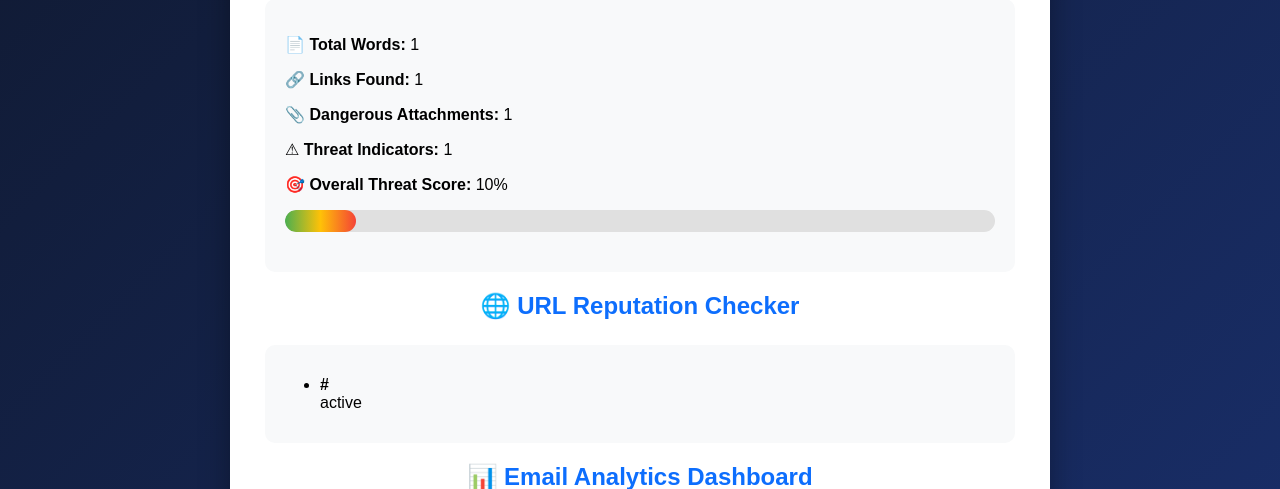
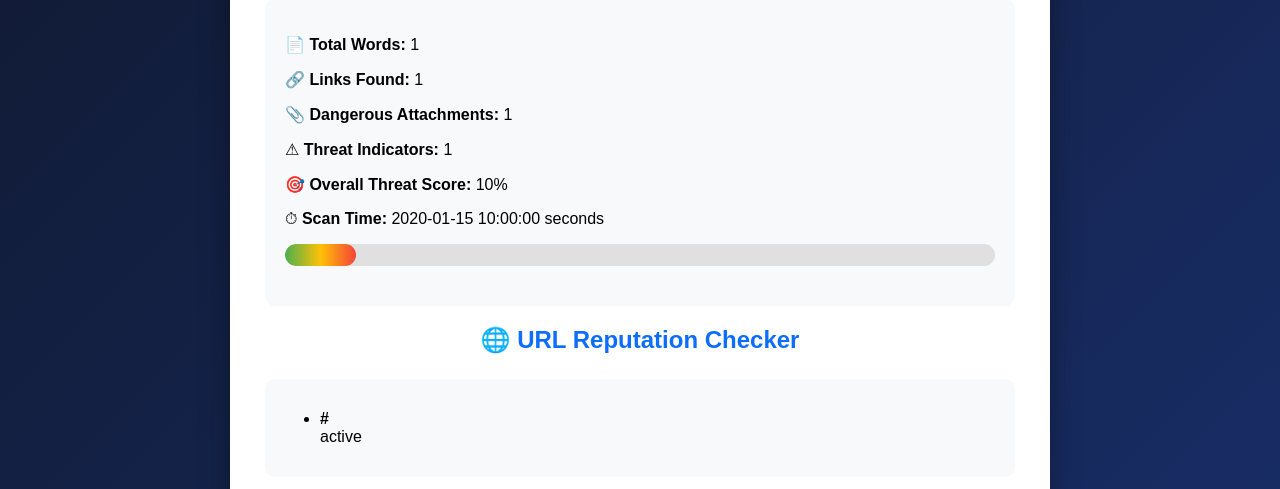
Before and after one commit to fazeen-max/AI_Phishing_Email_Detector, a Flask app: template templates/result.html in a window 1280 px wide. Shown: the part 488-977 px from the top of the page. Run offline with Flask 3, Linux system fonts and the light colour scheme; the template is opened without the code that fills it: most values are stand-ins (such as "Sample title", 1, 10 or a date in 2020).

Commit message:
Add email scan time  feature

```diff
--- a/app.py
+++ b/app.py
@@ -1,11 +1,13 @@
 from flask import Flask, render_template, request, send_file
 import re
+import time
 from pdf_report import generate_report
 app = Flask(__name__)
 @app.route("/", methods=["GET", "POST"])
 def home():
 
     if request.method == "POST":
+        start_time = time.time()
 
         # -----------------------------
         # Get Form Data
@@ -191,9 +193,11 @@ def home():
                 "before sharing sensitive information."
             )
 
+
         # -----------------------------
         # Show Results
         # -----------------------------
+        scan_time = round(time.time() - start_time, 3)
         return render_template(
             "result.html",
             risk=risk,
@@ -206,6 +210,7 @@ def home():
             url_results=url_results,
             threat_count=threat_count,
             header_results=header_results,
+            scan_time=scan_time,
         )
 
     return render_template("index.html")
--- a/templates/result.html
+++ b/templates/result.html
@@ -65,6 +65,7 @@
 <p>⚠ <strong>Threat Indicators:</strong> {{ reasons|length }}</p>
 
 <p>🎯 <strong>Overall Threat Score:</strong> {{ score }}%</p>
+<p>⏱ <strong>Scan Time:</strong> {{ scan_time }} seconds</p>
 <div class="risk-meter">
     <div class="risk-fill" style="width: {{ score }}%;"></div>
 </div>
```
